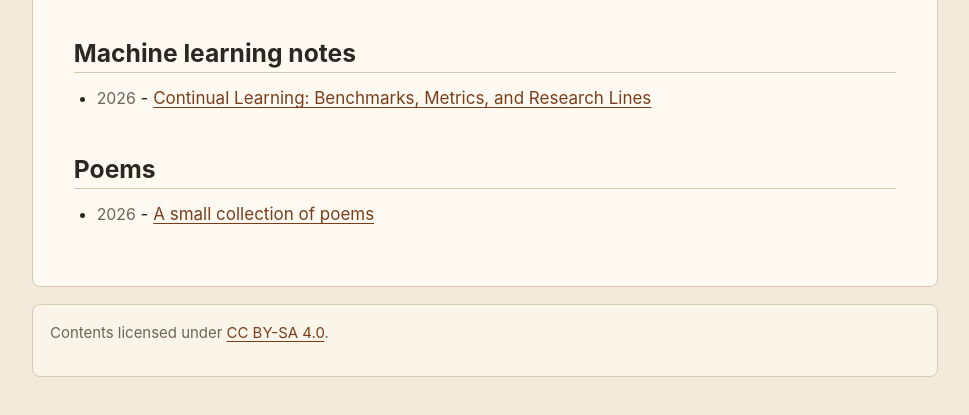
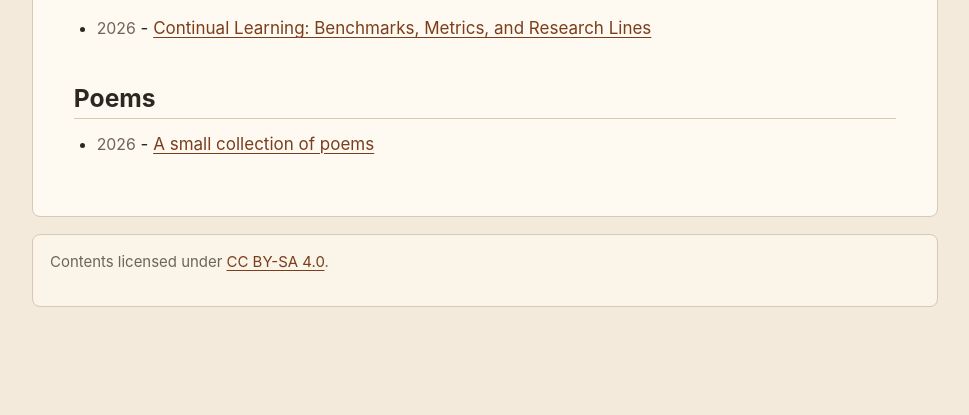
Before and after one commit to ClementineY/ClementineY.github.io, a plain HTML site: page blog/index.html in a window 1280 px wide. Shown: the part 257-672 px from the top of the page, without its empty margins (155-1124 px from the left). Drawn offline with Linux system fonts and the light colour scheme.

Commit message:
Remove unnecessary blog category heading

```diff
--- a/blog/index.html
+++ b/blog/index.html
@@ -26,7 +26,6 @@
         small collection of poems here.
       </p>
 
-      <h2>Machine learning notes</h2>
       <ul>
         <li>
           <span class="meta">2026</span> -
```
